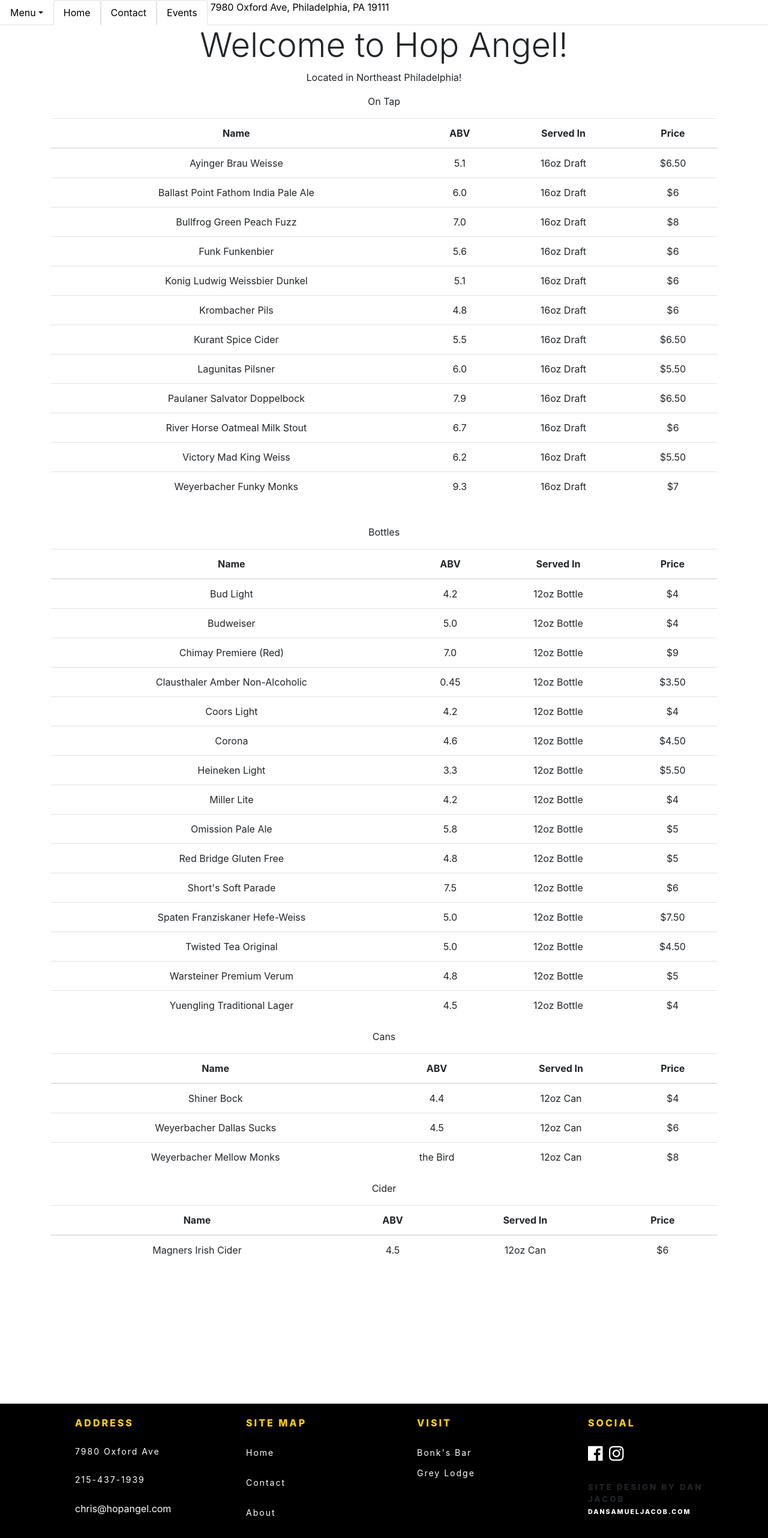
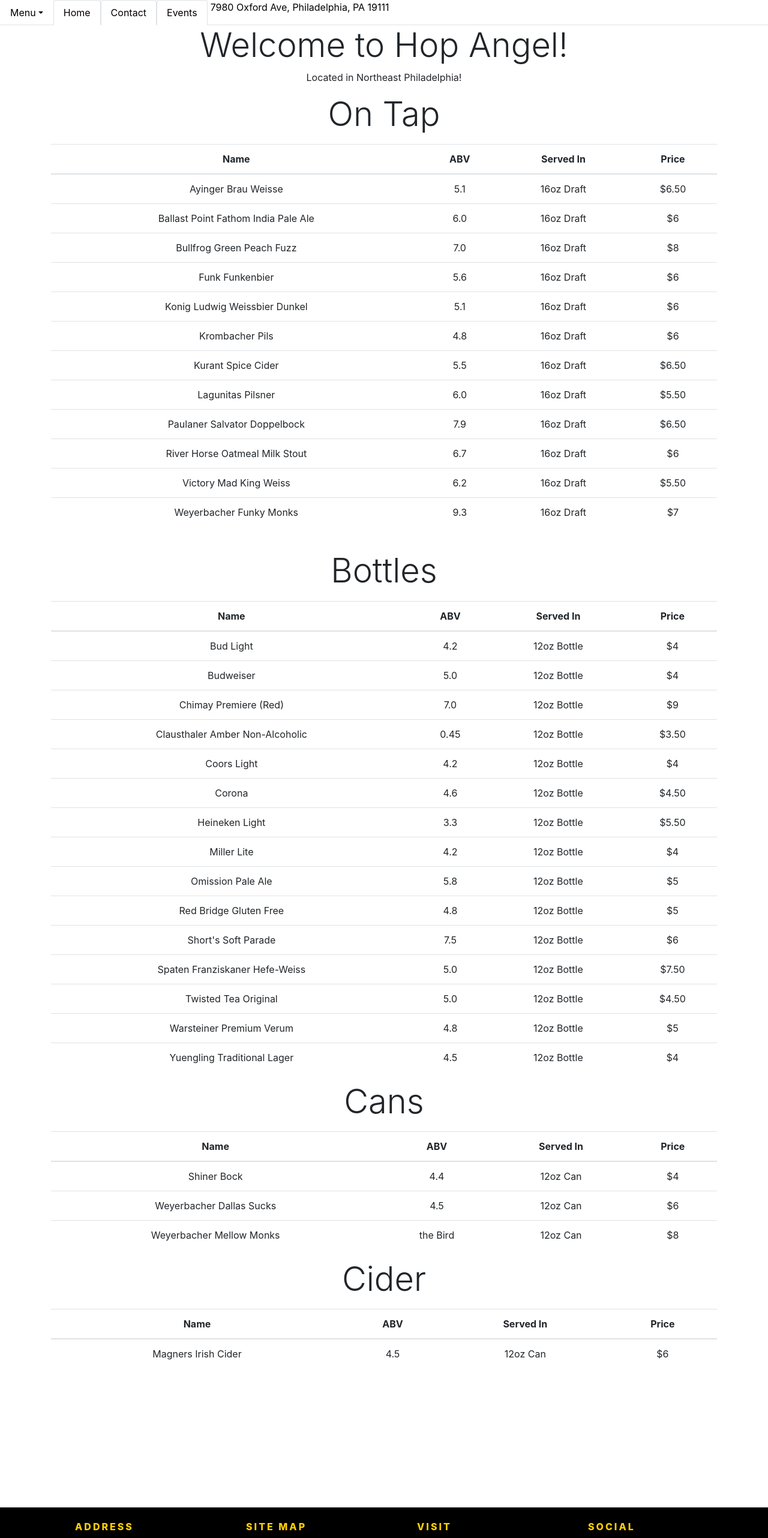
Before and after one commit to DanJacobCodes/Hop-Angel-Site-Redesign, an Angular app: page /beer in a window 1280 px wide. Shown: the top 2564 px of the page at 60% size. Built offline with nearby package versions, Linux system fonts and the light colour scheme; a web font is replaced by a local one.

Commit message:
update beer menu typography

```diff
--- a/src/app/beer/beer.component.html
+++ b/src/app/beer/beer.component.html
@@ -1,6 +1,6 @@
 <div class="container">
 	<!-- On Tap -->
-		<p>On Tap</p>
+		<p class="display-4">On Tap</p>
 	<table class="table">
   <thead class="thead-inverse">
     <tr>
@@ -91,7 +91,7 @@
 <!-- Start of Bottles -->
 
 <br>
-	<p>Bottles</p>
+	<p class="display-4">Bottles</p>
 <table class="table">
   <thead class="thead-default">
     <tr>
@@ -210,7 +210,7 @@
   </tbody>
 </table>
 
-		<p>Cans</p>
+		<p class="display-4">Cans</p>
 	<table class="table">
   <thead class="thead-inverse">
     <tr>
@@ -242,7 +242,7 @@
   </tbody>
 </table>
 
-		<p>Cider</p>
+		<p class="display-4">Cider</p>
 	<table class="table">
   <thead class="thead-inverse">
     <tr>
--- a/src/app/footer/footer.component.html
+++ b/src/app/footer/footer.component.html
@@ -86,7 +86,7 @@
                                     <a href="#"><i class="fab fa-instagram fa-2x"></i></a>
                               </li>
                               <li>
-                                <span id="brand">Site design by Dan Jacob <a href="dansamueljacob.com" style="font-size: 8pt;">dansamueljacob.com</a></span>
+                                <span id="brand" style="font-size: 8pt;">Site design by Dan Jacob <a href="mailto:dansamueljacob@gmail.com">dansamueljacob@gmail.com</a></span>
                               </li>
                      </ul>
 
```
